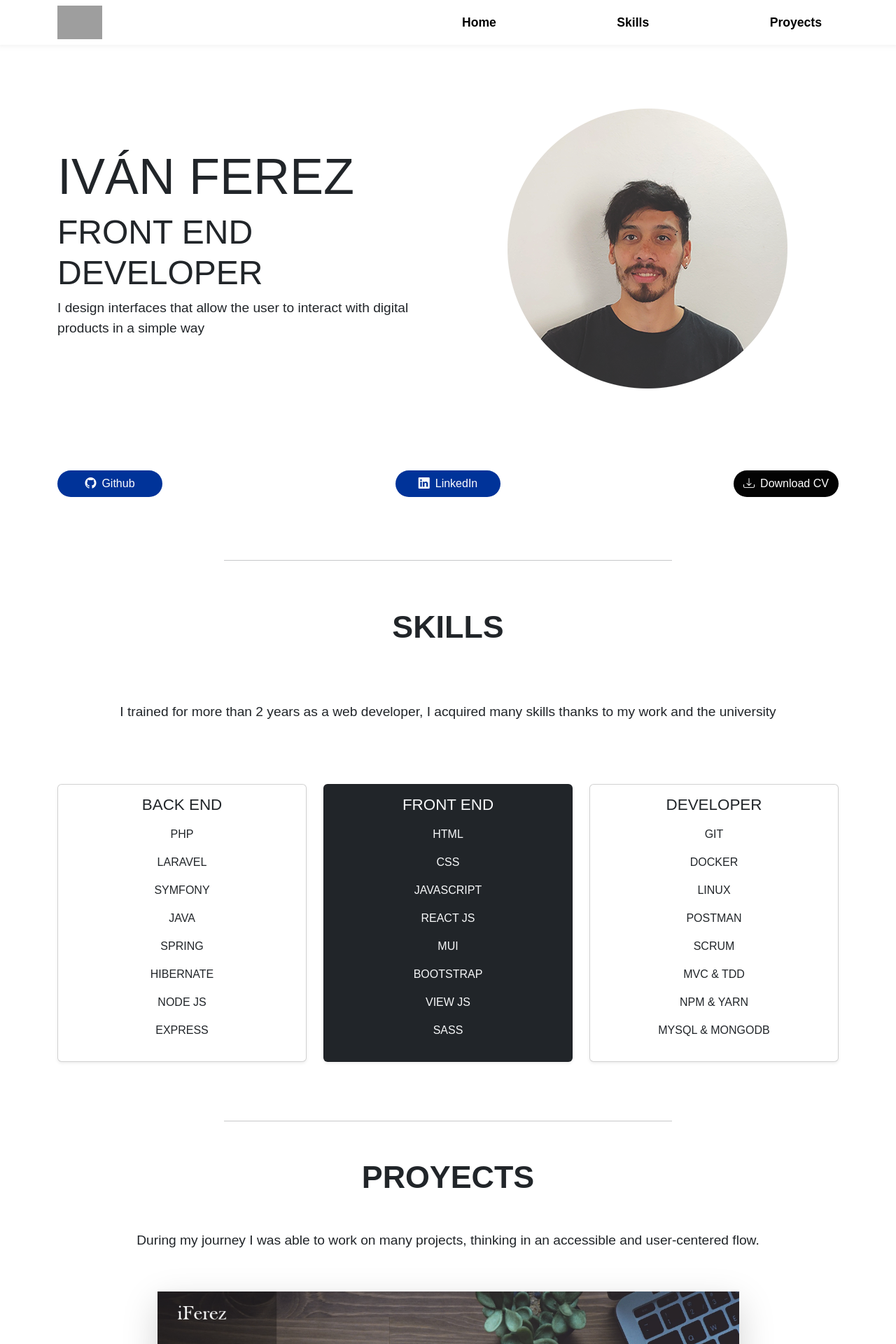
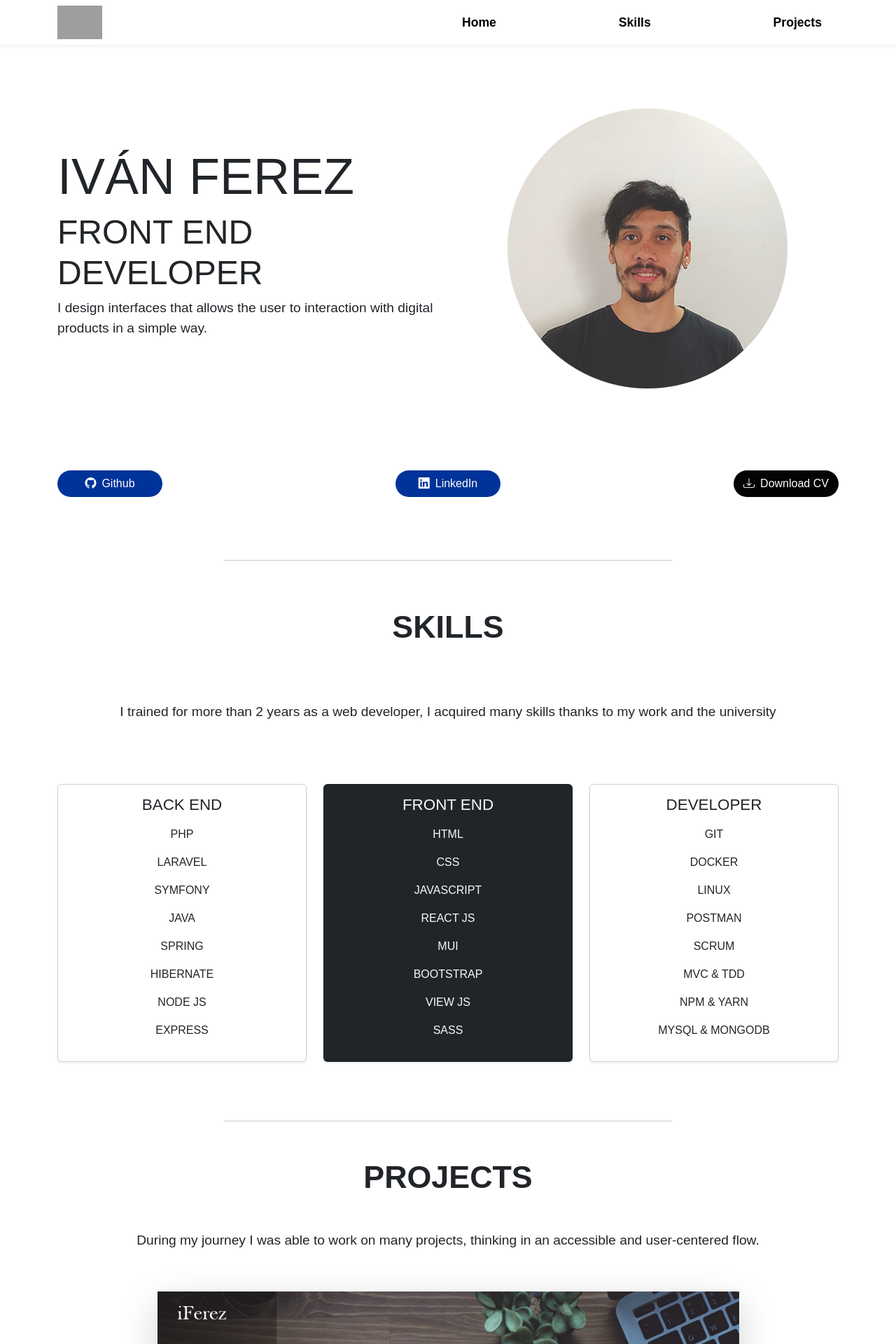
Before and after one commit to iferez/landing, a React (Vite) app: page / in a window 1280 px wide. Shown: the top 1920 px of the page at 70% size. Built offline with nearby package versions, Linux system fonts and the light colour scheme; grey boxes are pictures that could not be loaded; a web font is replaced by a local one.

Commit message:
Fix error text

```diff
--- a/src/App.tsx
+++ b/src/App.tsx
@@ -3,17 +3,17 @@ import Section from "./components/Section";
 import Header from "./components/header/Header";
 import Home from "./components/home/Home";
 import Skills from "./components/skills/Skills";
-import Proyects from "./components/proyects/Proyects";
+import Projects from "./components/projects/Projects";
 import Scroll from "./components/header/Scroll";
 import "./App.css";
 
 function App() {
   const skillsRef = useRef<HTMLHRElement>(null);
-  const proyectRef = useRef<HTMLHRElement>(null);
+  const projectRef = useRef<HTMLHRElement>(null);
 
   return (
     <>
-      <Header skillsRef={skillsRef} proyectRef={proyectRef} />
+      <Header skillsRef={skillsRef} projectRef={projectRef} />
       <Section name="home" styles="home-full-screen">
         <Home />
       </Section>
@@ -21,9 +21,9 @@ function App() {
       <Section name="skills" styles="full-screen text-center">
         <Skills />
       </Section>
-      <hr ref={proyectRef} />
-      <Section name="proyects" styles="full-screen text-center">
-        <Proyects />
+      <hr ref={projectRef} />
+      <Section name="projects" styles="full-screen text-center">
+        <Projects />
       </Section>
       <Scroll />
     </>
--- a/src/components/header/Header.tsx
+++ b/src/components/header/Header.tsx
@@ -6,10 +6,10 @@ import { useState } from "react";
 interface Ref {
   //RefObject<HTMLDivElement>
   skillsRef: any;
-  proyectRef: any;
+  projectRef: any;
 }
 
-function Header({ skillsRef, proyectRef }: Ref) {
+function Header({ skillsRef, projectRef }: Ref) {
   const scrollToSection = (elementRef: any) => {
     window.scrollTo({
       top: elementRef.current.offsetTop,
@@ -31,7 +31,7 @@ function Header({ skillsRef, proyectRef }: Ref) {
         <ul className={`nav-items ${isOpen && "open"}`}>
           <li>Home</li>
           <li onClick={() => scrollToSection(skillsRef)}>Skills</li>
-          <li onClick={() => scrollToSection(proyectRef)}>Proyects</li>
+          <li onClick={() => scrollToSection(projectRef)}>Projects</li>
         </ul>
         <div className={`nav-toggle ${isOpen && "open"}`} onClick={()=> setIsOpen(!isOpen)}>
             <span></span>
--- a/src/components/header/header-style.css
+++ b/src/components/header/header-style.css
@@ -1,6 +1,6 @@
 .header {
   height: 64px;
-  box-shadow: 0px 1px 5px 2px #dbdbdb46 !important;
+  box-shadow: 0px 1px 5px 2px #dbdbdb46;
   z-index: 999;
   display: flex;
   align-items: center;
@@ -10,6 +10,10 @@
   height: 64px;
   display: flex;
   align-items: center;
+}
+
+.header div:last-child {
+  height: auto;
 }
 
 .header img {
@@ -56,6 +60,7 @@
 
 .nav-toggle {
   display: none;
+  height: auto;
 }
 
 .nav-items li {
@@ -78,6 +83,7 @@
   .header ul {
     width: auto;
     padding: 0px;
+
   }
 
   .nav {
@@ -87,12 +93,11 @@
 
   .nav-items {
     position: absolute;
+    visibility: hidden;
     top: 73px;
     right: 0;
     display: flex;
-    align-items: flex-end;
-    transform: translateX(100%);
-    transition: 0.3s ease all;
+    transition: 0.1s ease all;
   }
 
   .nav-items li {
@@ -108,13 +113,14 @@
   }
 
   .nav-items.open {
-    transform: translateX(0);
+    visibility: visible;
+    transition: 0.1s ease all;
   }
 
   .nav-toggle {
     display: flex;
     flex-direction: column;
-    margin-top: 1.4rem;
+    margin-top: 0;
   }
 
   .nav-toggle span {
--- a/src/components/home/dataPerson.ts
+++ b/src/components/home/dataPerson.ts
@@ -4,7 +4,7 @@ export const dataPerson = {
     name: "Iván Ferez",
     position: "Front end developer",
     description:
-      "I design interfaces that allow the user to interact with digital products in a simple way",
+      "I design interfaces that allows the user to interaction with digital products in a simple way.",
     networks: [
       { name: "Github", link: "https://github.com/iferez" },
       { name: "LinkedIn", link: "https://www.linkedin.com/in/ivanferez/" },
--- a/src/components/proyects/Carousel.tsx
+++ b/src/components/projects/Carousel.tsx
@@ -1,7 +1,7 @@
-import { Proyect } from "./proyect";
+import { Project } from "./project";
 
 interface Props {
-  data: Array<Proyect>;
+  data: Array<Project>;
 }
 
 function Carousel({ data }: Props) {
@@ -20,7 +20,7 @@ function Carousel({ data }: Props) {
             <a href={el.link} target="_blank">
               <img src={el.image} className="d-block w-100" alt={el.name} />
             </a>
-            <div className="info-proyect">
+            <div className="info-project">
               <h5>{el.name}</h5>
               <p>{el.description}</p>
             </div>
--- a/src/components/proyects/Proyects.tsx
+++ b/src/components/projects/Projects.tsx
@@ -1,10 +1,10 @@
 import { useEffect, useState } from "react";
-import { Proyect } from "./proyect";
-import { dataProyects } from "./dataProyects";
+import { Project } from "./project";
+import { dataProjects } from "./dataProjects";
 import Carousel from "./Carousel";
 import "./proyects-style.css";
 
-const initalProyect = {
+const initalProject = {
   id: 0,
   name: "",
   description: "",
@@ -12,15 +12,15 @@ const initalProyect = {
   image: "",
 };
 
-function Proyects() {
-  const [data, setData] = useState<Array<Proyect>>([initalProyect]);
+function Projects() {
+  const [data, setData] = useState<Array<Project>>([initalProject]);
   useEffect(() => {
-    setData(dataProyects);
+    setData(dataProjects);
   }, []);
 
   return (
     <>
-      <h2>PROYECTS</h2>
+      <h2>PROJECTS</h2>
       <p>
         During my journey I was able to work on many projects, thinking in an
         accessible and user-centered flow.
@@ -30,4 +30,4 @@ function Proyects() {
   );
 }
 
-export default Proyects;
+export default Projects;
--- a/src/components/proyects/dataProyects.ts
+++ b/src/components/projects/dataProjects.ts
@@ -5,7 +5,7 @@ import p4 from "../../assets/img/p4.png";
 import p5 from "../../assets/img/p5.png";
 import p6 from "../../assets/img/p6.png";
 
-export const dataProyects = [
+export const dataProjects = [
   {
     id: 1,
     name: "PORTFOLIO",
--- a/src/components/proyects/proyect.ts
+++ b/src/components/projects/project.ts
@@ -1,4 +1,4 @@
-export interface Proyect {
+export interface Project {
   id: number;
   name: string;
   description: string;
--- a/src/components/proyects/proyects-style.css
+++ b/src/components/projects/proyects-style.css
@@ -1,9 +1,9 @@
-.proyects h2 {
+.projects h2 {
   font-size: 1.8rem;
   font-weight: bold;
 }
 
-.proyects p {
+.projects p {
   font-size: 1rem;
 }
 
@@ -16,17 +16,17 @@
   padding: 0rem 2rem;
 }
 
-.info-proyect {
+.info-project {
   margin-top: 1rem;
   height: 150px;
 }
 
 @media (min-width: 768px) {
-  .proyects h2 {
+  .projects h2 {
     font-size: 2.8rem;
   }
 
-  .proyects p {
+  .projects p {
     font-size: 1.2rem;
   }
 
@@ -35,7 +35,7 @@
     margin: auto;
   }
 
-  .info-proyect {
+  .info-project {
     height: 100px;
   }
 }
```
